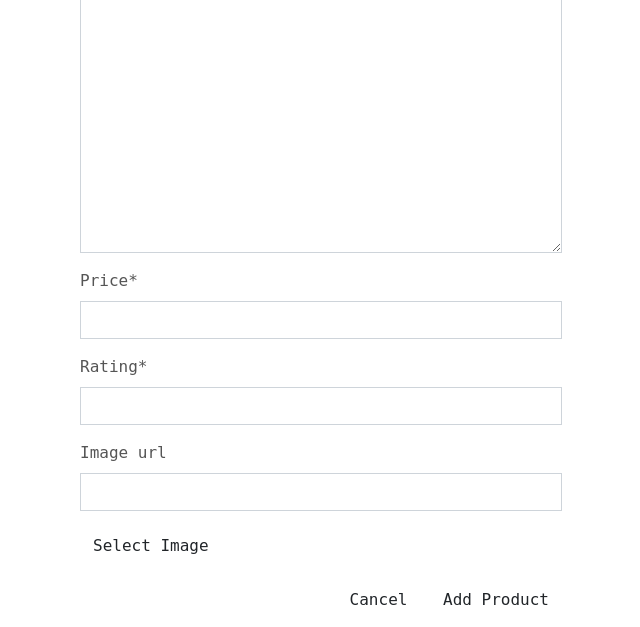
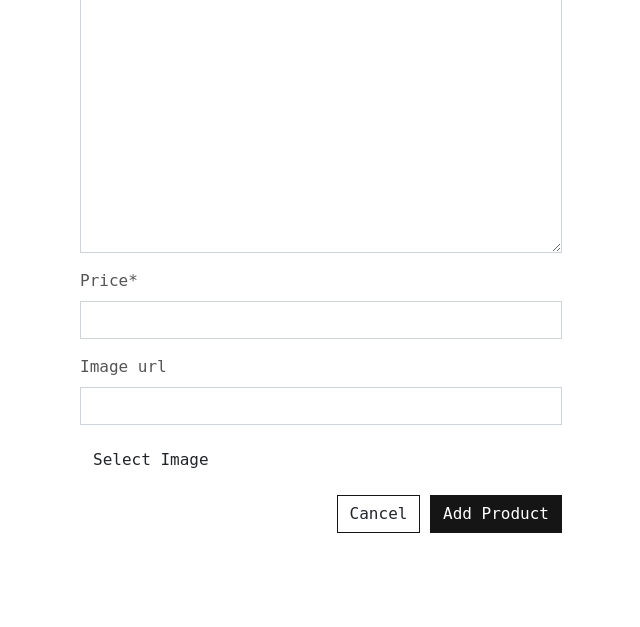
Before and after one commit to Code-Institute-Submissions/crwst, a Django app: page /products/add/ in a window 1280 px wide. Shown: the part 607-1234 px from the top of the page, without its empty margins (63-703 px from the left). After the commit the page ends 1140 px from the top, so only its background shows below. Run offline with Django 3.2, Linux system fonts and the light colour scheme; the visitor is signed in with stand-in values (Sample User, id 1); data that the repository does not hold is empty; some libraries are stand-ins or nearby versions.

Commit message:
Add button styling

```diff
--- a/bag/templates/bag/bag.html
+++ b/bag/templates/bag/bag.html
@@ -108,14 +108,14 @@
                             <tr>
                                 <td colspan="5" class="text-right">
                                     <!-- Keep shopping option for good UX -->
-                                    <a href="{% url 'products' %}" class="btn rounded-0 btn-lg">
+                                    <a href="{% url 'products' %}" class="btn btn-outline rounded-0 btn-lg">
                                         <span class="icon">
                                             <i class="fas fa-chevron-left"></i>
                                         </span>
                                         <span class="text-uppercase">Keep Shopping</span>
                                     </a>
                                     <!-- Secure checkout button  -->
-                                    <a href="{% url 'checkout' %}" class="btn rounded-0 btn-lg">
+                                    <a href="{% url 'checkout' %}" class="btn btn-style rounded-0 btn-lg">
                                         <span class="text-uppercase">Secure Checkout</span>
                                         <span class="icon">
                                             <i class="fas fa-lock"></i>
--- a/blog/templates/blog/add_blog.html
+++ b/blog/templates/blog/add_blog.html
@@ -28,8 +28,8 @@
                     {% csrf_token %}
                     {{ form | crispy }}
                     <div class="text-right">
-                        <a href="{% url 'blogs' %}" class="btn rounded-0">Cancel</a>
-                        <button class="btn rounded-0" type="submit">Add Blog</button>
+                        <a href="{% url 'blogs' %}" class="btn btn-outline rounded-0">Cancel</a>
+                        <button class="btn btn-style rounded-0" type="submit">Add Blog</button>
                     </div>
                 </form>
             </div>
--- a/blog/templates/blog/detailview.html
+++ b/blog/templates/blog/detailview.html
@@ -13,7 +13,7 @@
     <p>{{data.blog}}</p>
     <hr/>
 
-    <a href = "{% url 'blogs' %}">Go Back</a>
+    <a href="{% url 'blogs' %}">Go Back</a>
 
     {% if user.is_authenticated %}
     <form method="post">
--- a/blog/templates/blog/edit_blog.html
+++ b/blog/templates/blog/edit_blog.html
@@ -28,8 +28,8 @@
                     {% csrf_token %}
                     {{ form | crispy }}
                     <div class="text-right">
-                        <a href="{% url 'blogs' %}" class="btn rounded-0">Cancel</a>
-                        <button class="btn rounded-0" type="submit">Update Blog</button>
+                        <a href="{% url 'blogs' %}" class="btn btn-outline rounded-0">Cancel</a>
+                        <button class="btn rounded-0 btn-style" type="submit">Update Blog</button>
                     </div>
                 </form>
             </div>
--- a/blog/templates/blog/listview.html
+++ b/blog/templates/blog/listview.html
@@ -17,7 +17,7 @@
                     <a class="text-danger" href="{% url 'delete_blog' _id=data.id %}" onclick="return confirm('Are you sure you want to delete this blog post?');">Delete</a>
                 </small>
             {% endif %}
-            <a href = "{% url 'blog' _id=data.id %}">Read More</a>
+            <a href = "{% url 'blog' _id=data.id %}" class="btn btn-outline rounded-0">Read More</a>
         <hr/>
     {% endfor %}
 {% endblock %}
--- a/checkout/templates/checkout/checkout.html
+++ b/checkout/templates/checkout/checkout.html
@@ -111,13 +111,13 @@
                     </fieldset>
                     <!-- Submit button -->
                     <div class="submit-button text-right mt-5 mb-2">
-						<a href="{% url 'view_bag' %}" class="btn btn-outline-black rounded-0">
+						<a href="{% url 'view_bag' %}" class="btn btn-outline rounded-0">
 							<span class="icon">
 								<i class="fas fa-chevron-left"></i>
 							</span>
 							<span class="font-weight-bold">Adjust Cart</span>
 						</a>
-						<button id="submit-button" class="btn rounded-0">
+						<button id="submit-button" class="btn btn-style rounded-0">
 							<span class="font-weight-bold">Complete Order</span>
 							<span class="icon">
 								<i class="fas fa-lock"></i>
--- a/checkout/templates/checkout/checkout_success.html
+++ b/checkout/templates/checkout/checkout_success.html
@@ -187,14 +187,14 @@
         <div class="row">
             <div class="col-12 col-lg-7 text-right">
                 {% if from_profile %}
-                    <a href="{% url 'profile' %}" class="btn rounded-0 my-2">
+                    <a href="{% url 'profile' %}" class="btn btn-outline rounded-0 my-2">
                         <span class="icon mr-2">
                             <i class="fas fa-angle-left"></i>
                         </span>
                         <span>Back to profile</span>
                     </a>
                 {% else %}
-                    <a href="{% url 'products' %}" class="btn rounded-0 my-2">
+                    <a href="{% url 'products' %}" class="btn btn-style rounded-0 my-2">
                         <span>Checkout our other tasty goodies.</span>
                     </a>
                 {% endif %}
--- a/home/templates/home/index.html
+++ b/home/templates/home/index.html
@@ -20,7 +20,7 @@
                 </h1>
                 <div class="my-5">
                     <h4>
-                        <a href="{% url 'products' %}" class="btn btn-lg rounded-0 py-3">
+                        <a href="{% url 'products' %}" class="btn btn-lg btn-style rounded-0 py-3">
                             Shop now
                         </a>
                     </h4>
--- a/products/admin.py
+++ b/products/admin.py
@@ -9,7 +9,6 @@ class ProductAdmin(admin.ModelAdmin):
         'name',
         'category',
         'price',
-        'rating',
         'image',
     )
 
--- a/products/models.py
+++ b/products/models.py
@@ -24,7 +24,6 @@ class Product(models.Model):
     name = name = models.CharField(max_length=254)
     description = models.TextField()
     price = models.DecimalField(max_digits=6, decimal_places=2)
-    rating = models.DecimalField(max_digits=6, decimal_places=2)
     image_url = models.URLField(max_length=1024, null=True, blank=True)
     image = models.ImageField(null=True, blank=True)
 
--- a/products/templates/products/add_product.html
+++ b/products/templates/products/add_product.html
@@ -35,8 +35,8 @@
                         {% endif %}
                     {% endfor %}
                     <div class="text-right">
-                        <a href="{% url 'products' %}" class="btn rounded-0">Cancel</a>
-                        <button class="rounded-0 btn" type="submit">Add Product</button>
+                        <a href="{% url 'products' %}" class="btn rounded-0 btn-outline">Cancel</a>
+                        <button class="rounded-0 btn btn-style" type="submit">Add Product</button>
                     </div>
                 </form>
             </div>
--- a/products/templates/products/edit_product.html
+++ b/products/templates/products/edit_product.html
@@ -35,8 +35,8 @@
                         {% endif %}
                     {% endfor %}
                     <div class="text-right">
-                        <a href="{% url 'products' %}" class="btn rounded-0">Cancel</a>
-                        <button class="rounded-0 btn" type="submit">Update Product</button>
+                        <a href="{% url 'products' %}" class="btn rounded-0 btn-outline">Cancel</a>
+                        <button class="rounded-0 btn btn-style" type="submit">Update Product</button>
                     </div>
                 </form>
             </div>
--- a/products/templates/products/products.html
+++ b/products/templates/products/products.html
@@ -76,11 +76,6 @@
                                                 </a>
                                             </p>
                                         {% endif %}
-                                        {% if product.rating %}
-                                            <small class="text-muted"><i class="fas fa-star mr-1"></i>{{ product.rating }} / 5</small>
-                                        {% else %}
-                                            <small class="text-muted">No Rating</small>
-                                        {% endif %}
                                         {% if request.user.is_superuser %}
                                             <small class="ml-3">
                                                 <a href="{% url 'edit_product' product.id %}">Edit</a> |
--- a/static/css/base.css
+++ b/static/css/base.css
@@ -23,6 +23,23 @@ ul {
     margin: 0;
     padding: 0;
 }
+
+
+/*............................. Buttons */
+
+/* Primary call to action */
+.btn-style {
+    background: rgb(21, 21, 21);
+    color: white;
+}
+
+/* Secondary call to action */
+.btn-outline {
+    background: white;
+    color: 555 !important; /* use important to override link colors for <a> elements */
+    border: 1px solid rgb(21, 21, 21);
+}
+
 
 /*............................. Products */
 
--- a/templates/allauth/account/account_inactive.html
+++ b/templates/allauth/account/account_inactive.html
@@ -11,5 +11,5 @@
 
 <p>{% trans "This account is inactive." %}</p>
 
-<a href="{% url 'home' %}" class="btn rounded-0">Home</a>
+<a href="{% url 'home' %}" class="btn rounded-0 btn-outline">Home</a>
 {% endblock %}
--- a/templates/allauth/account/email_confirm.html
+++ b/templates/allauth/account/email_confirm.html
@@ -19,7 +19,7 @@
 
 <form method="post" action="{% url 'account_confirm_email' confirmation.key %}">
 {% csrf_token %}
-    <button type="submit">{% trans 'Confirm' %}</button>
+    <button class="btn-style btn rounded-0" type="submit">{% trans 'Confirm' %}</button>
 </form>
 
 {% else %}
--- a/templates/allauth/account/login.html
+++ b/templates/allauth/account/login.html
@@ -41,7 +41,7 @@ for a {{ site_name }} account and sign in below:{% endblocktrans %}</p>
   {% if redirect_field_value %}
   <input type="hidden" name="{{ redirect_field_name }}" value="{{ redirect_field_value }}" />
   {% endif %}
-  <a href="{% url 'home' %}" class="btn rounded-0">Home</a>
+  <a href="{% url 'home' %}" class="btn btn-outline rounded-0">Home</a>
   <button class="primaryAction" type="submit">{% trans "Sign In" %}</button>
   <p class="mt-2">
     <a class="button secondaryAction" href="{% url 'account_reset_password' %}">{% trans "Forgot Password?" %}</a>
--- a/templates/includes/toasts/toast_success.html
+++ b/templates/includes/toasts/toast_success.html
@@ -44,7 +44,7 @@
                             Spend <strong>£{{ free_delivery_delta }}</strong> more to get free delivery!
                         </p>
                     {% endif %}
-                    <a href="{% url 'view_bag' %}" class="btn btn-block rounded-0">
+                    <a href="{% url 'view_bag' %}" class="btn btn-block btn-style rounded-0">
                         <span class="text-uppercase">Go to secure checkout</span>
                         <span class="icon">
                             <i class="fa fas-lock"></i>
```
Also changed, not shown: products/templates/products/product_detail.html (+2 -7 lines), products/migrations/0004_auto_20210629_1721.py (added).
